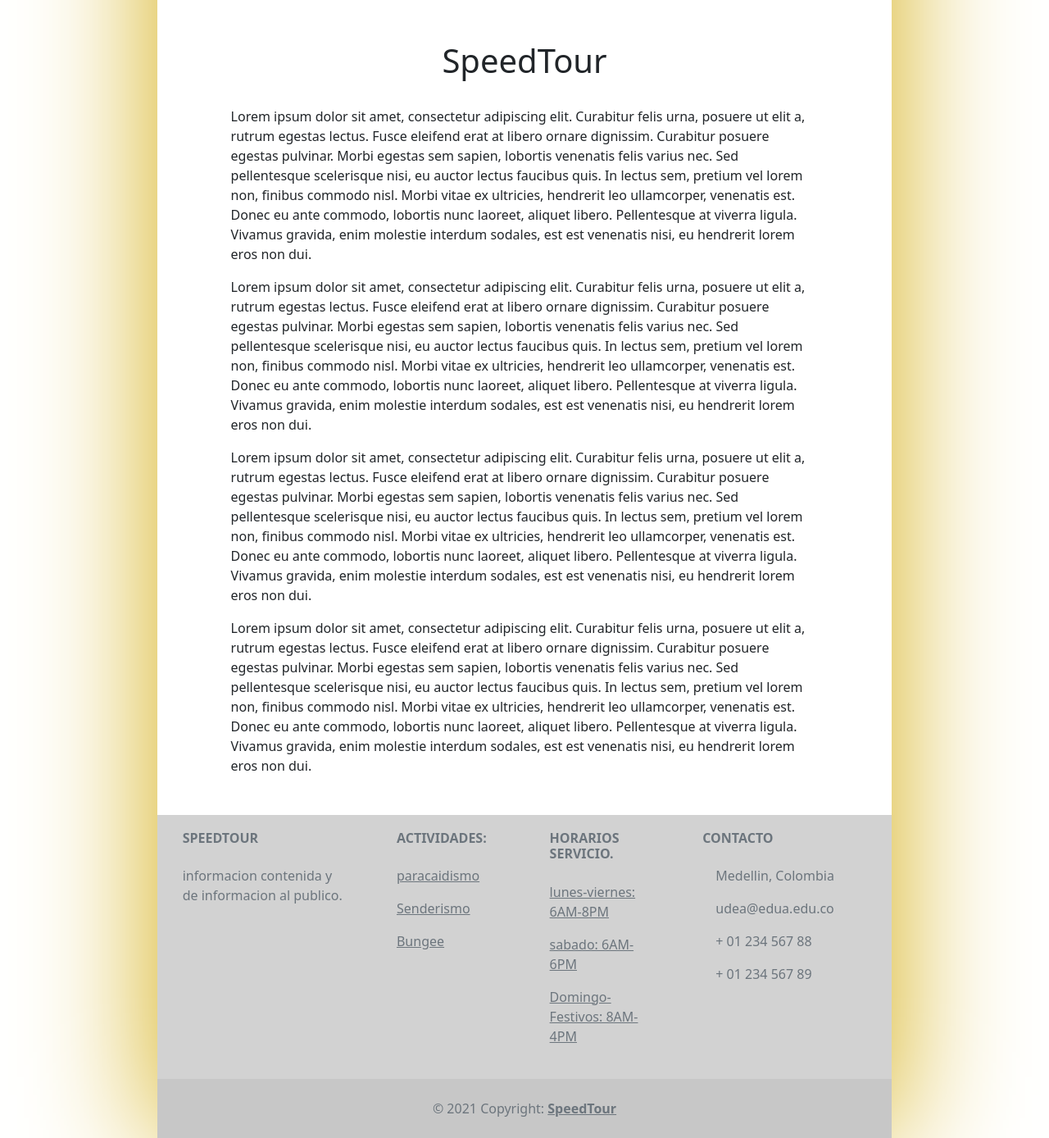
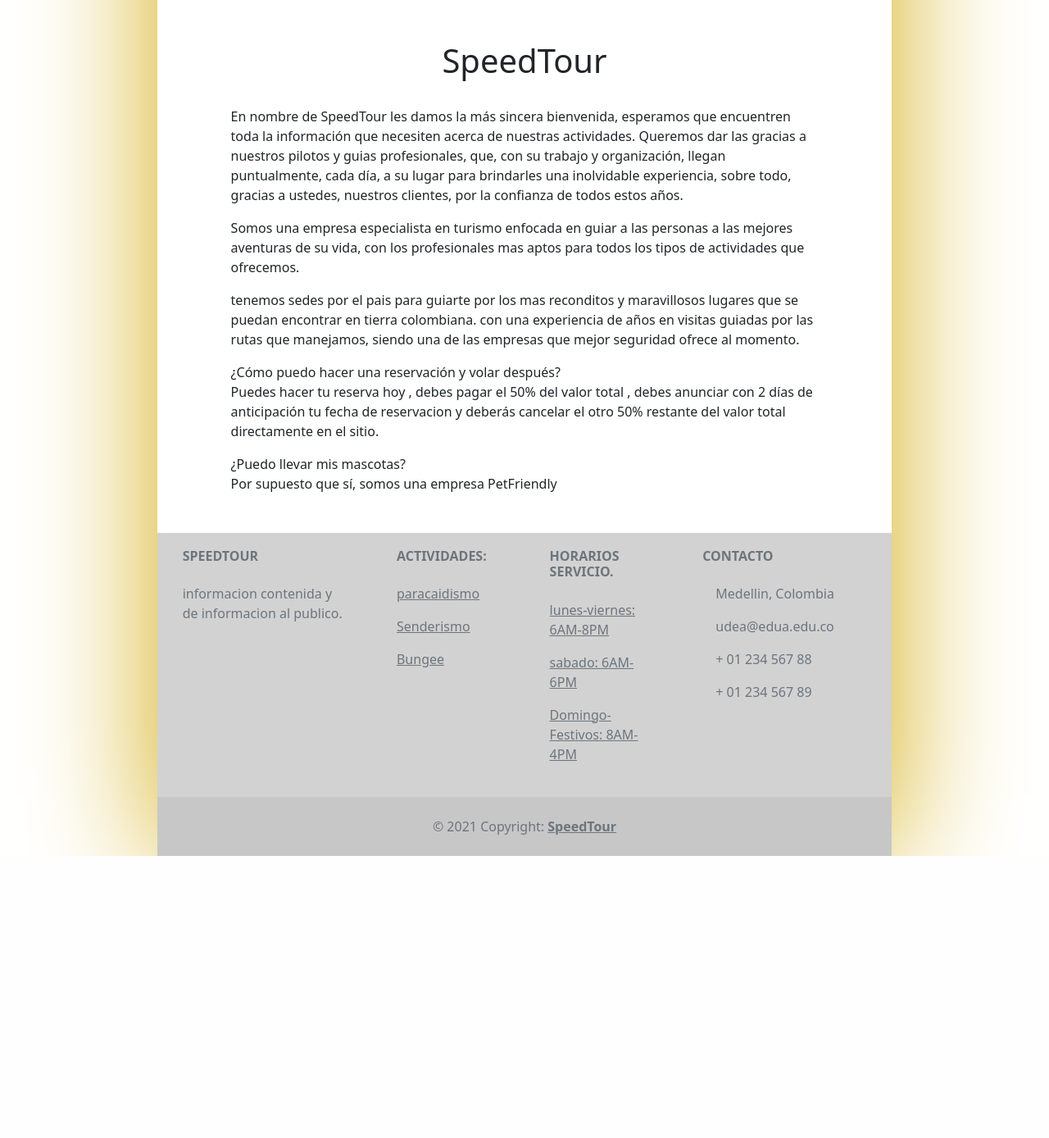
Before and after one commit to Sebalbin/Proyecto_final, a PHP site: page /htdocs/ in a window 1280 px wide. Shown: the part 356-1744 px from the top of the page at 82% size. After the commit the page ends 1400 px from the top, so only its background shows below. Run offline with PHP 8.4, Linux system fonts and the light colour scheme; the visitor is signed in with stand-in values (Sample User, id 1).

Commit message:
Update index.php

```diff
--- a/index.php
+++ b/index.php
@@ -116,11 +116,12 @@
     <div style="margin-left: 10%; margin-right: 10%; margin-top: 50px;">
       <h1 style="text-align: center;">SpeedTour</h1> <br>
 
-      <p>Lorem ipsum dolor sit amet, consectetur adipiscing elit. Curabitur felis urna, posuere ut elit a, rutrum egestas lectus. Fusce eleifend erat at libero ornare dignissim. Curabitur posuere egestas pulvinar. Morbi egestas sem sapien, lobortis venenatis felis varius nec. Sed pellentesque scelerisque nisi, eu auctor lectus faucibus quis. In lectus sem, pretium vel lorem non, finibus commodo nisl. Morbi vitae ex ultricies, hendrerit leo ullamcorper, venenatis est. Donec eu ante commodo, lobortis nunc laoreet, aliquet libero. Pellentesque at viverra ligula. Vivamus gravida, enim molestie interdum sodales, est est venenatis nisi, eu hendrerit lorem eros non dui.</p>
+      <p>En nombre de SpeedTour les damos la más sincera bienvenida, esperamos que encuentren toda la información que necesiten acerca de nuestras actividades. Queremos dar las gracias a nuestros pilotos y guias profesionales, que, con su trabajo y organización, llegan puntualmente, cada día, a su lugar para brindarles una inolvidable experiencia, sobre todo, gracias a ustedes, nuestros clientes, por la confianza de todos estos años.</p>
 
-      <p>Lorem ipsum dolor sit amet, consectetur adipiscing elit. Curabitur felis urna, posuere ut elit a, rutrum egestas lectus. Fusce eleifend erat at libero ornare dignissim. Curabitur posuere egestas pulvinar. Morbi egestas sem sapien, lobortis venenatis felis varius nec. Sed pellentesque scelerisque nisi, eu auctor lectus faucibus quis. In lectus sem, pretium vel lorem non, finibus commodo nisl. Morbi vitae ex ultricies, hendrerit leo ullamcorper, venenatis est. Donec eu ante commodo, lobortis nunc laoreet, aliquet libero. Pellentesque at viverra ligula. Vivamus gravida, enim molestie interdum sodales, est est venenatis nisi, eu hendrerit lorem eros non dui.</p>
-      <p>Lorem ipsum dolor sit amet, consectetur adipiscing elit. Curabitur felis urna, posuere ut elit a, rutrum egestas lectus. Fusce eleifend erat at libero ornare dignissim. Curabitur posuere egestas pulvinar. Morbi egestas sem sapien, lobortis venenatis felis varius nec. Sed pellentesque scelerisque nisi, eu auctor lectus faucibus quis. In lectus sem, pretium vel lorem non, finibus commodo nisl. Morbi vitae ex ultricies, hendrerit leo ullamcorper, venenatis est. Donec eu ante commodo, lobortis nunc laoreet, aliquet libero. Pellentesque at viverra ligula. Vivamus gravida, enim molestie interdum sodales, est est venenatis nisi, eu hendrerit lorem eros non dui.</p>
-      <p>Lorem ipsum dolor sit amet, consectetur adipiscing elit. Curabitur felis urna, posuere ut elit a, rutrum egestas lectus. Fusce eleifend erat at libero ornare dignissim. Curabitur posuere egestas pulvinar. Morbi egestas sem sapien, lobortis venenatis felis varius nec. Sed pellentesque scelerisque nisi, eu auctor lectus faucibus quis. In lectus sem, pretium vel lorem non, finibus commodo nisl. Morbi vitae ex ultricies, hendrerit leo ullamcorper, venenatis est. Donec eu ante commodo, lobortis nunc laoreet, aliquet libero. Pellentesque at viverra ligula. Vivamus gravida, enim molestie interdum sodales, est est venenatis nisi, eu hendrerit lorem eros non dui.</p>
+      <p> Somos una empresa especialista en turismo enfocada en guiar a las personas a las mejores aventuras de su vida, con los profesionales mas aptos para todos los tipos de actividades que ofrecemos. </p>
+      <p> tenemos sedes por el pais para guiarte por los mas reconditos y maravillosos lugares que se puedan encontrar en tierra colombiana. con una experiencia de años en visitas guiadas por las rutas que manejamos, siendo una de las empresas que mejor seguridad ofrece al momento.</p>
+      <p>¿Cómo puedo hacer una reservación y volar después? <br> Puedes hacer tu reserva hoy , debes pagar el 50% del valor total , debes anunciar con 2 días de anticipación tu fecha de reservacion y deberás cancelar el otro 50% restante del valor total directamente en el sitio.</p>
+      <p>¿Puedo llevar mis mascotas? <br> Por supuesto que sí, somos una empresa PetFriendly</p>
 
     </div>
 
```
